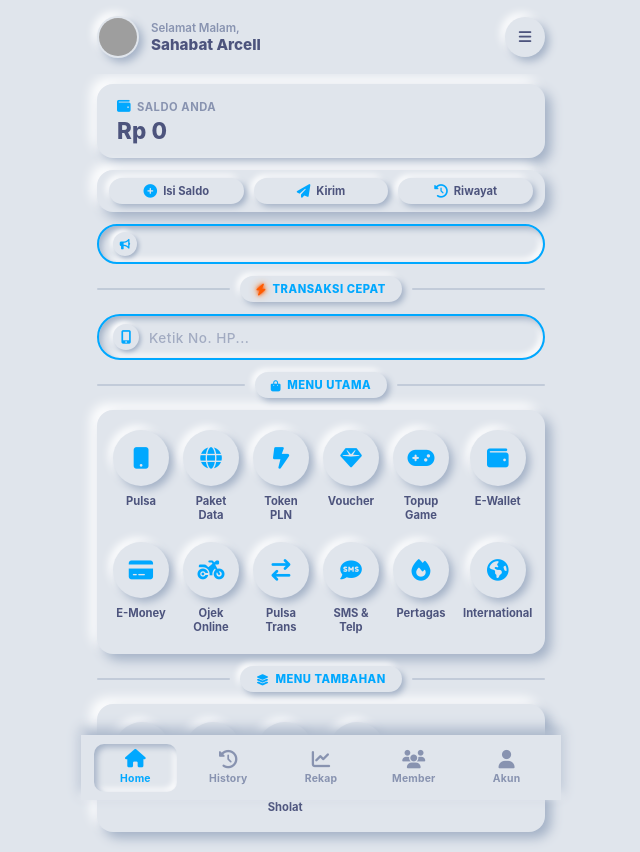
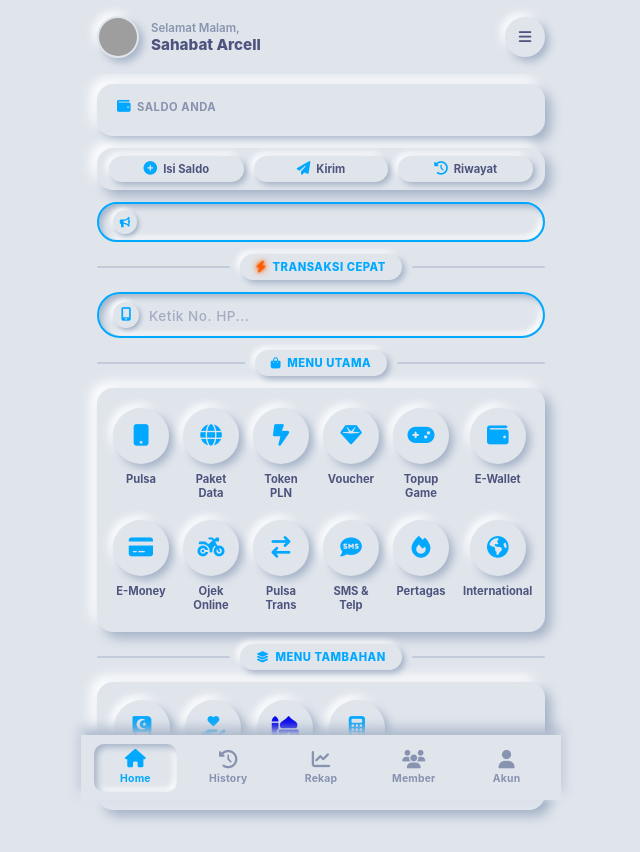
Before and after one commit to elnommo-ak/Arcell-Komunika, a website: page public/index.html in a window 1280 px wide. Shown: the whole page, without its empty margins (319-959 px from the left). After the commit the page ends 830 px from the top, so only its background shows below. Drawn offline with Linux system fonts and the light colour scheme; no server answers; grey boxes are pictures that could not be loaded.

Commit message:
Fix auto load saldo Digiflazz 2 juta

```diff
--- a/public/index.html
+++ b/public/index.html
@@ -415,7 +415,7 @@
         <div class="wallet-section" id="walletSection">
             <div class="wallet-info">
                 <span class="wallet-label"><i class="fa-solid fa-wallet"></i> Saldo Anda</span>
-                <div class="balance" id="user-balance">Rp 0</div>
+                <div class="balance" id="user-balance"></div>
             </div>
         </div>
 
```
